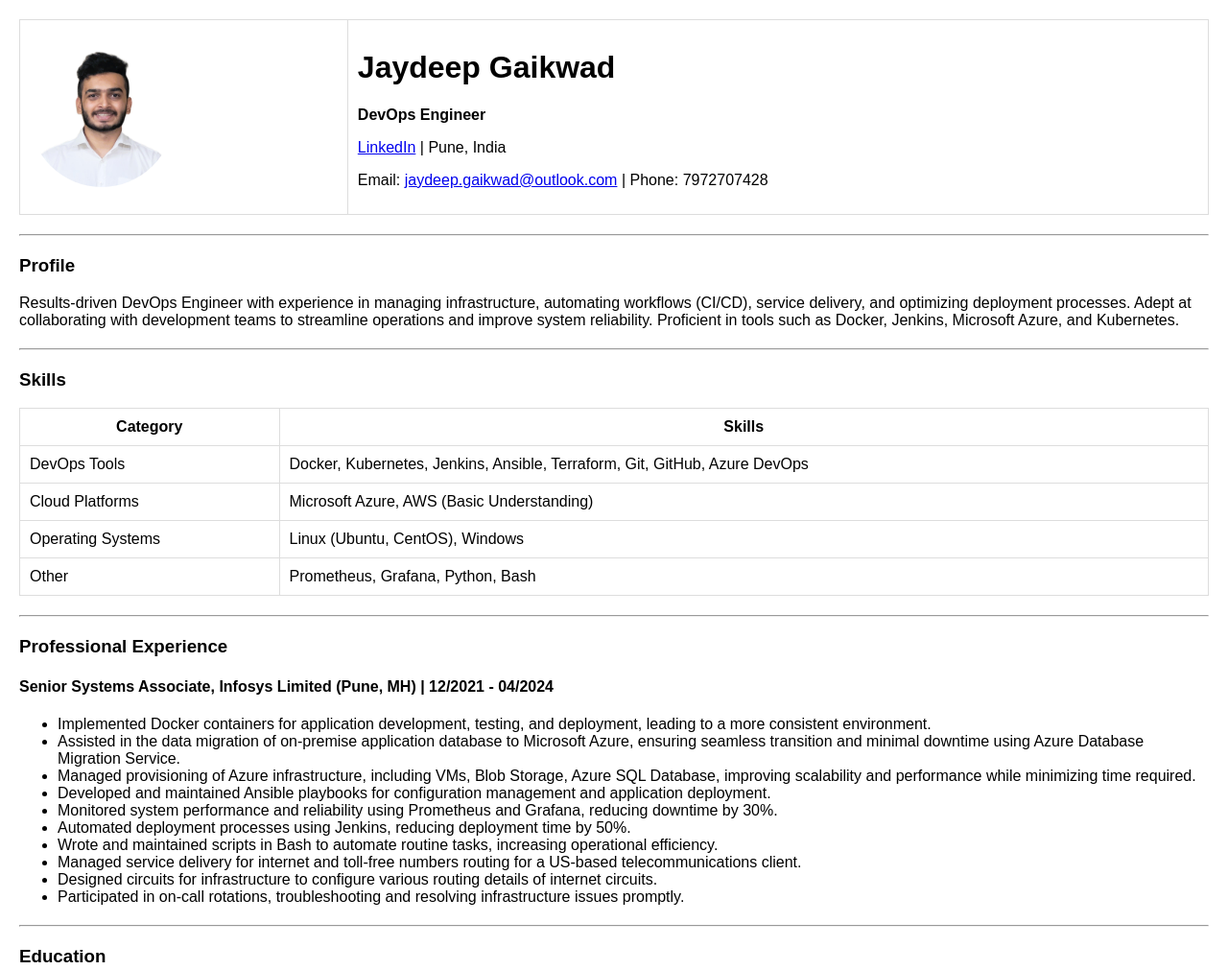
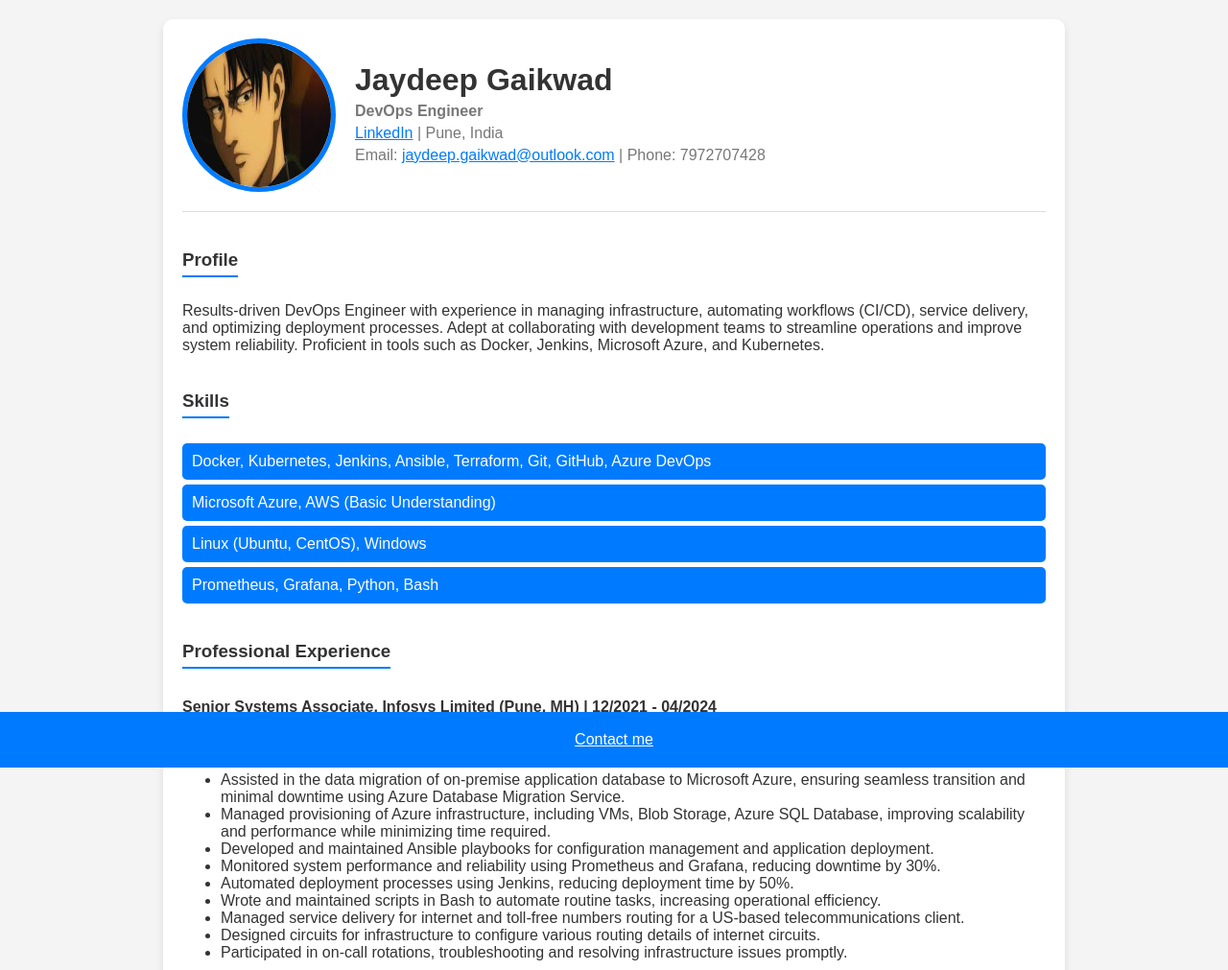
Before and after one commit to Jaydeep1337/CV, a plain HTML site: page index.html in a window 1280 px wide. Shown: the top 1011 px of the page at 96% size. Drawn offline with Linux system fonts and the light colour scheme.

Commit message:
Update index.html
Revamped the entire portfolio site with added CSS essence and styles.

```diff
--- a/index.html
+++ b/index.html
@@ -5,75 +5,131 @@
     <title>Jaydeep Gaikwad's Website</title>
     <style>
       body {
-        font-family: Arial, sans-serif;
+        font-family: 'Arial', sans-serif;
+        background-color: #f4f4f4;
+        color: #333;
+        margin: 0;
+        padding: 0;
+        display: flex;
+        flex-direction: column;
+        align-items: center;
+      }
+      .container {
+        max-width: 900px;
+        width: 100%;
         margin: 20px;
+        background: #fff;
+        box-shadow: 0 4px 8px rgba(0, 0, 0, 0.1);
+        padding: 20px;
+        border-radius: 10px;
       }
-      table {
+      .profile-header {
+        display: flex;
+        align-items: center;
+        border-bottom: 1px solid #ddd;
+        padding-bottom: 20px;
+        margin-bottom: 20px;
+      }
+      .profile-header img {
+        border-radius: 50%;
+        border: 5px solid #007BFF;
+        width: 150px;
+        height: 150px;
+        margin-right: 20px;
+      }
+      .profile-header h1 {
+        margin: 0;
+      }
+      .profile-header p {
+        margin: 5px 0;
+        color: #777;
+      }
+      .section {
+        margin-bottom: 20px;
+      }
+      .section h3 {
+        margin-bottom: 10px;
+        border-bottom: 2px solid #007BFF;
+        display: inline-block;
+        padding-bottom: 5px;
+      }
+      .section table {
         width: 100%;
         border-collapse: collapse;
+        margin-bottom: 20px;
       }
-      th, td {
+      .section table, .section th, .section td {
+        border: 1px solid #ddd;
         padding: 10px;
-        border: 1px solid #ddd;
       }
-      img {
-        border-radius: 50%;
-        width: 150px;
-        height: 150px;
+      .section th {
+        background-color: #f7f7f7;
+        text-align: left;
       }
-      hr {
-        margin: 20px 0;
+      .skills ul {
+        list-style: none;
+        padding: 0;
+      }
+      .skills ul li {
+        background: #007BFF;
+        color: white;
+        padding: 10px;
+        margin: 5px 0;
+        border-radius: 5px;
+      }
+      .certifications ul {
+        list-style: none;
+        padding: 0;
+      }
+      .certifications ul li {
+        margin: 10px 0;
+      }
+      .certifications ul li a {
+        color: #007BFF;
+        text-decoration: none;
+      }
+      .certifications ul li a:hover {
+        text-decoration: underline;
+      }
+      footer {
+        text-align: center;
+        padding: 20px;
+        background: #007BFF;
+        color: white;
+        width: 100%;
+        position: fixed;
+        bottom: 0;
       }
     </style>
   </head>
   <body>
-    <table cellspacing="20">
-      <tr>
-        <td>
-          <img src="Photo 2X2.jpg" alt="Profile Picture">
-        </td>
-        <td>
+    <div class="container">
+      <div class="profile-header">
+        <img src="Levi.jpg" alt="Profile Picture">
+        <div>
           <h1>Jaydeep Gaikwad</h1>
           <p><strong>DevOps Engineer</strong></p>
-          <p><a href="https://www.linkedin.com/in/jaydeepgaikwad22/">LinkedIn</a> | Pune, India</p>
-          <p>Email: <a href="mailto:jaydeep.gaikwad@outlook.com">jaydeep.gaikwad@outlook.com</a> | Phone: 7972707428</p>
-        </td>
-      </tr>
-    </table>
+          <p><a href="https://www.linkedin.com/in/jaydeepgaikwad22/" style="color: #007BFF;">LinkedIn</a> | Pune, India</p>
+          <p>Email: <a href="mailto:jaydeep.gaikwad@outlook.com" style="color: #007BFF;">jaydeep.gaikwad@outlook.com</a> | Phone: 7972707428</p>
+        </div>
+      </div>
 
-    <hr />
-
+      <div class="section">
         <h3>Profile</h3>
         <p>Results-driven DevOps Engineer with experience in managing infrastructure, automating workflows (CI/CD), service delivery, and optimizing deployment processes. Adept at collaborating with development teams to streamline operations and improve system reliability. Proficient in tools such as Docker, Jenkins, Microsoft Azure, and Kubernetes.</p>
+      </div>
 
-    <hr />
+      <div class="section skills">
+        <h3>Skills</h3>
+        <ul>
+          <li>Docker, Kubernetes, Jenkins, Ansible, Terraform, Git, GitHub, Azure DevOps</li>
+          <li>Microsoft Azure, AWS (Basic Understanding)</li>
+          <li>Linux (Ubuntu, CentOS), Windows</li>
+          <li>Prometheus, Grafana, Python, Bash</li>
+        </ul>
+      </div>
 
-    <h3>Skills</h3>
-    <table>
-      <tr>
-        <th>Category</th>
-        <th>Skills</th>
-      </tr>
-      <tr>
-        <td>DevOps Tools</td>
-        <td>Docker, Kubernetes, Jenkins, Ansible, Terraform, Git, GitHub, Azure DevOps</td>
-      </tr>
-      <tr>
-        <td>Cloud Platforms</td>
-        <td>Microsoft Azure, AWS (Basic Understanding)</td>
-      </tr>
-      <tr>
-        <td>Operating Systems</td>
-        <td>Linux (Ubuntu, CentOS), Windows</td>
-      </tr>
-      <tr>
-        <td>Other</td>
-        <td>Prometheus, Grafana, Python, Bash</td>
-      </tr>
-    </table>
-
-    <hr />
-
+      <div class="section">
         <h3>Professional Experience</h3>
         <h4>Senior Systems Associate, Infosys Limited (Pune, MH) | 12/2021 - 04/2024</h4>
         <ul>
@@ -88,9 +144,9 @@
           <li>Designed circuits for infrastructure to configure various routing details of internet circuits.</li>
           <li>Participated in on-call rotations, troubleshooting and resolving infrastructure issues promptly.</li>
         </ul>
+      </div>
 
-    <hr />
-
+      <div class="section">
         <h3>Education</h3>
         <table>
           <tr>
@@ -114,9 +170,9 @@
             <td>RYK College of Science</td>
           </tr>
         </table>
+      </div>
 
-    <hr />
-
+      <div class="section certifications">
         <h3>Certifications</h3>
         <ul>
           <li><a href="https://www.credly.com/badges/fdc2458e-3810-4c6b-9fe1-e3ee1b8af3bd">Certified Kubernetes Administrator (CKA) - Cloud Native Computing Foundation (CNCF)</a></li>
@@ -125,9 +181,11 @@
           <li><a href="https://learn.microsoft.com/api/credentials/share/en-us/jaydeepgaikwad-8213/66A38B72483E675B?sharingId=7739C0899A18B076">DP-900 Microsoft Certified Azure Data Fundamentals - Microsoft</a></li>
           <li><a href="https://learn.microsoft.com/en-us/users/jaydeepgaikwad-8213/credentials/60496a4c450814a5?">AI-900 Microsoft Certified: Azure AI Fundamentals - Microsoft</a></li>
         </ul>
+      </div>
+    </div>
 
-    <hr />
-
-    <a href="Contact Details.html">Contact me</a>
+    <footer>
+      <a href="Contact Details.html" style="color: white;">Contact me</a>
+    </footer>
   </body>
 </html>
```
Lines whose indentation alone changed are shown as unchanged.
